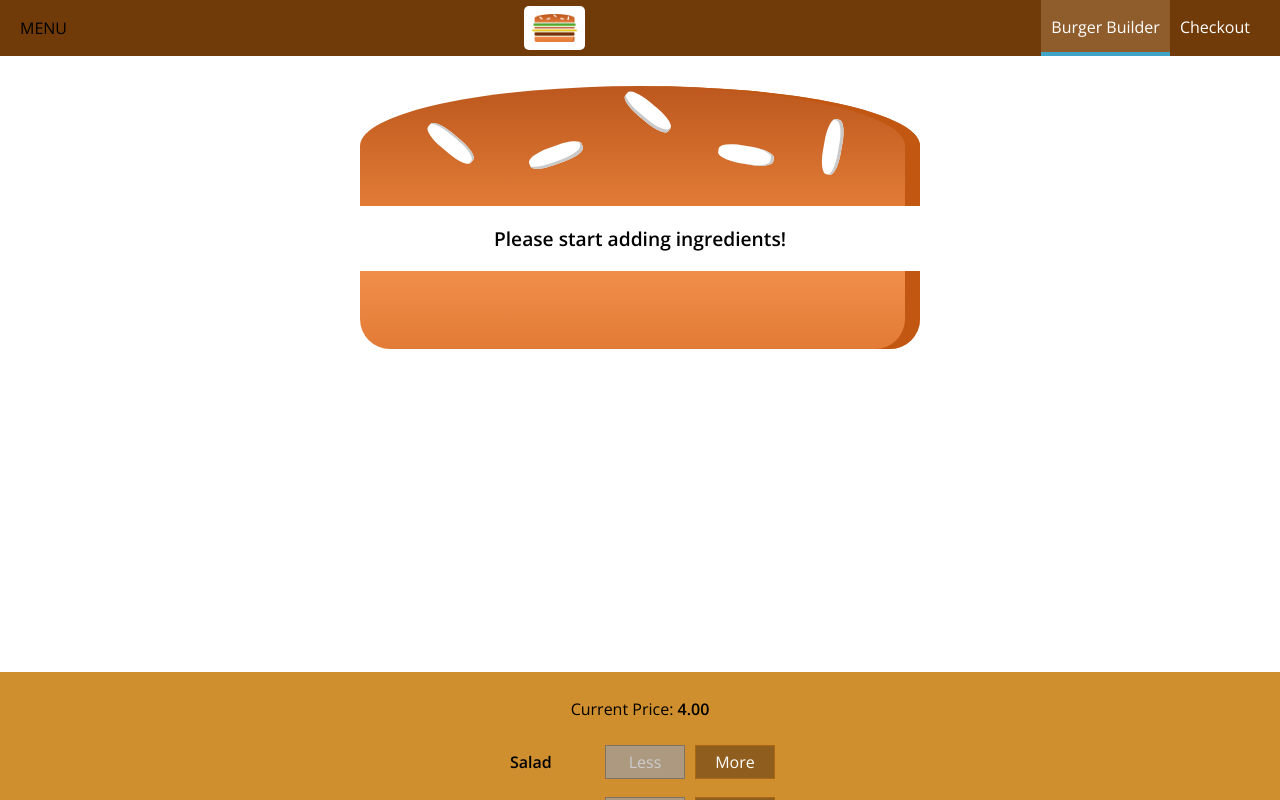
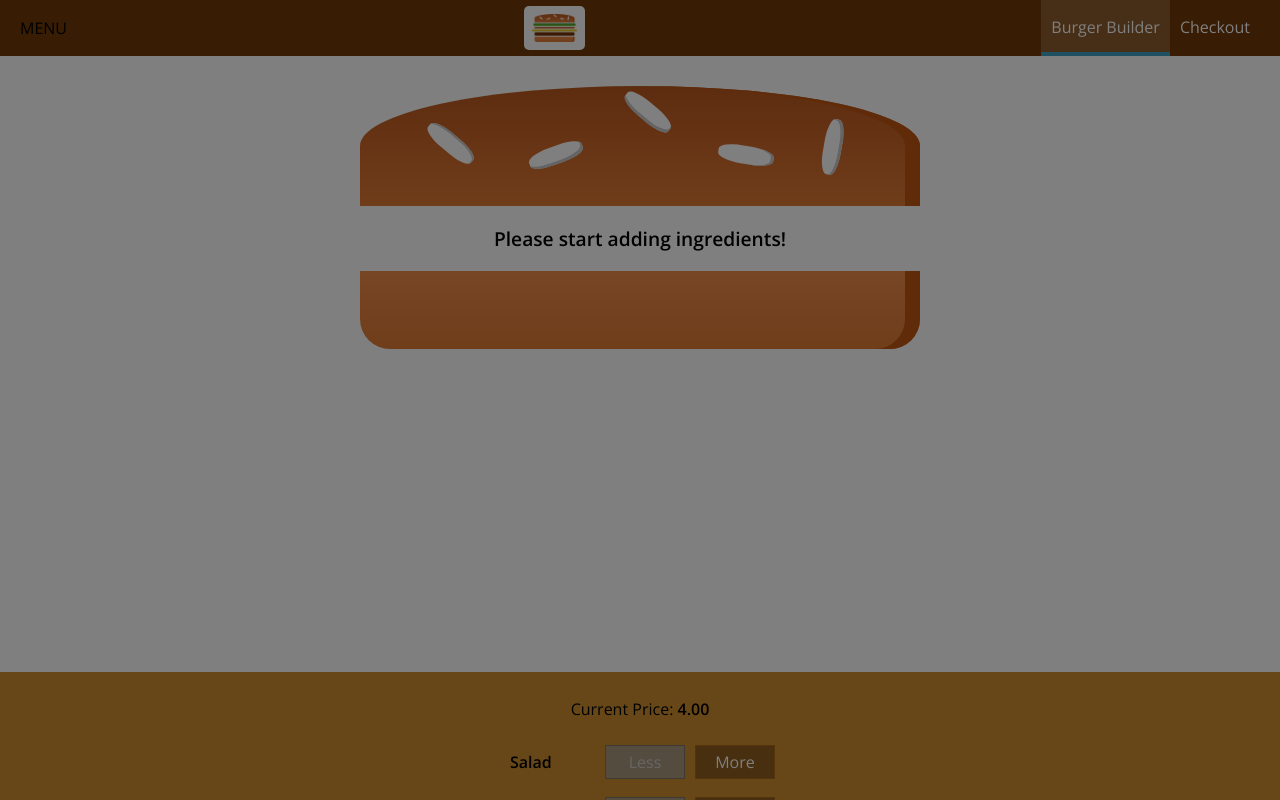
Before and after one commit to GyorgySandor/burger_builder, a React app in the folder burgerbuilder/: page / in a window 1280 px wide. Shown: the top 800 px of the page. Built offline with nearby package versions, Linux system fonts and the light colour scheme.

Commit message:
149 Reusing the Backdrop

```diff
--- a/burgerbuilder/src/components/Layout/Layout.js
+++ b/burgerbuilder/src/components/Layout/Layout.js
@@ -1,15 +1,30 @@
-import React from "react";
-import Ausiliary from "../../hoc/Ausiliary";
+import React, { Component } from "react";
+import Aux from "../../hoc/Ausiliary";
 import classes from "./Layout.css";
 import Toolbar from "../Navigation/Toolbar/Toolbar";
 import SideDrawer from "../Navigation/SideDrawer/SideDrawer";
 
-const Layout = (props) => (
-  <Ausiliary>
-    <Toolbar />
-    <SideDrawer />
-    <main className={classes.Content}>{props.children}</main>
-  </Ausiliary>
-);
+class Layout extends Component {
+  state = {
+    showSideDrawer: true,
+  };
+
+  sideDrawerClosedHandler = () => {
+    this.setState({ showSideDrawer: false });
+  };
+
+  render() {
+    return (
+      <Aux>
+        <Toolbar />
+        <SideDrawer
+          open={this.state.showSideDrawer}
+          closed={this.sideDrawerClosedHandler}
+        />
+        <main className={classes.Content}>{this.props.children}</main>
+      </Aux>
+    );
+  }
+}
 
 export default Layout;
--- a/burgerbuilder/src/components/Navigation/SideDrawer/SideDrawer.js
+++ b/burgerbuilder/src/components/Navigation/SideDrawer/SideDrawer.js
@@ -2,10 +2,18 @@
 import Logo from "../../Logo/Logo";
 import NavigationItems from "../NavigationItems/NavigationItems";
 import classes from "./SideDrawer.css";
+import Backdrop from "../../UI/Backdrop/Backdrop";
+import Aux from "../../../hoc/Ausiliary";
 
 const sideDrawer = (props) => {
+  let attachedClasses = [classes.SideDrawer, classes.Closed];
+  if (props.open) {
+    attachedClasses = [classes.SideDrawer, classes.Open];
+  }
   return (
-    <div className={classes.SideDrawer}>
+    <Aux>
+      <Backdrop show={props.open} clicked={props.closed} />
+      <div className={attachedClasses.join(" ")}>
         <div className={classes.Logo}>
           <Logo />
         </div>
@@ -13,6 +21,7 @@
           <NavigationItems />
         </nav>
       </div>
+    </Aux>
   );
 };
 
```
Lines whose indentation alone changed are shown as unchanged.
